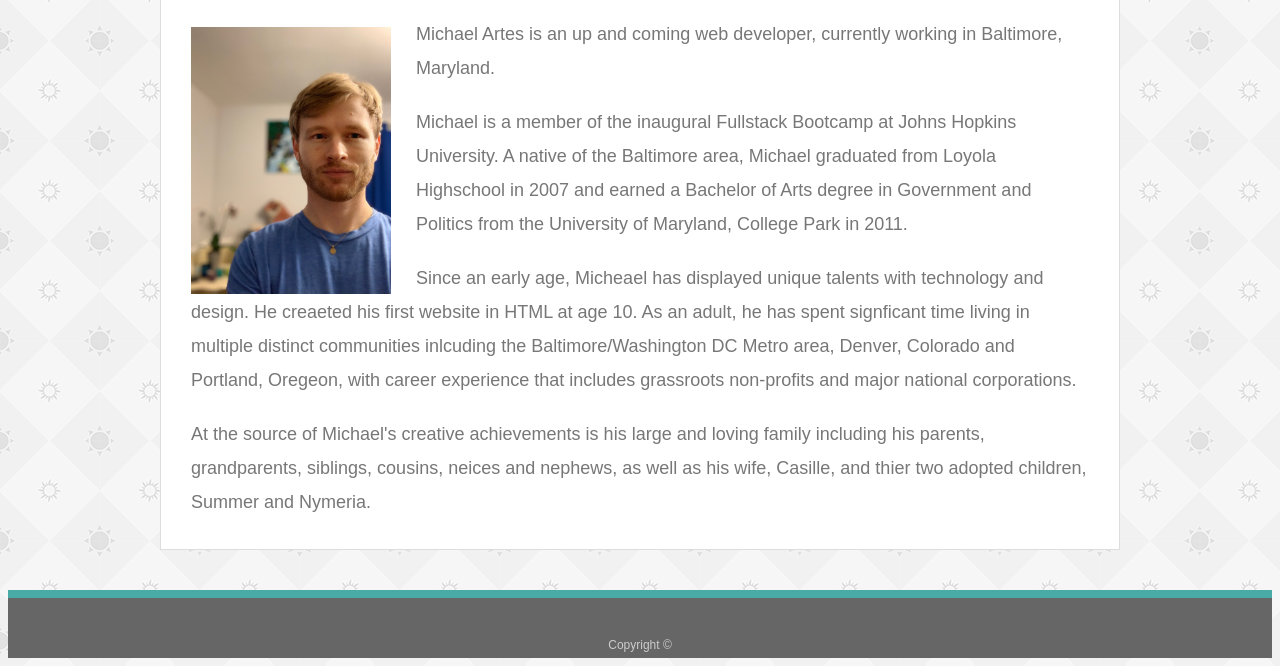
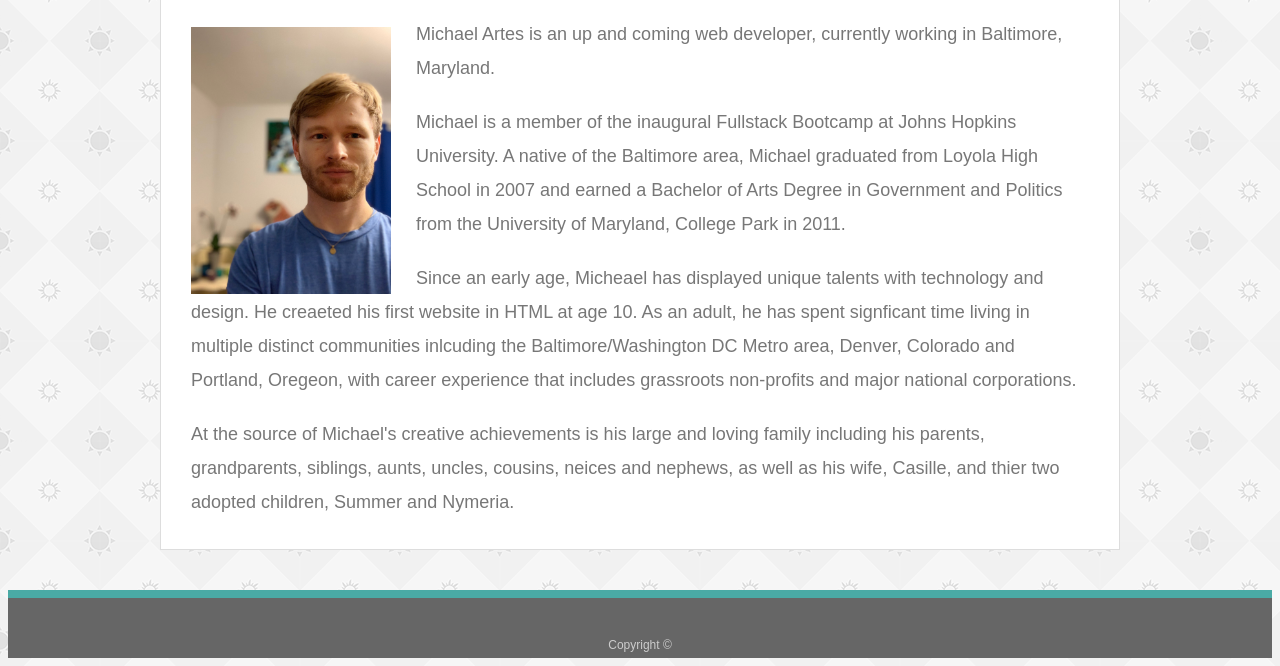
Before and after one commit to michaelartes89/Project-Portfolio, a plain HTML site: page index.html in a window 1280 px wide. Shown: the part 359-1025 px from the top of the page. Drawn offline with Linux system fonts and the light colour scheme.

Commit message:
adding update bio text

```diff
--- a/index.html
+++ b/index.html
@@ -32,9 +32,9 @@
                 <img src="assets/images/profilephoto101619.jpg" class="auth-image" alt="Michael Artes">
 
                 <p>Michael Artes is an up and coming web developer, currently working in Baltimore, Maryland.</p>
-                <p>Michael is a member of the inaugural Fullstack Bootcamp at Johns Hopkins University. A native of the Baltimore area, Michael graduated from Loyola Highschool in 2007 and earned a Bachelor of Arts degree in Government and Politics from the University of Maryland, College Park in 2011.</p>
+                <p>Michael is a member of the inaugural Fullstack Bootcamp at Johns Hopkins University. A native of the Baltimore area, Michael graduated from Loyola High School in 2007 and earned a Bachelor of Arts Degree in Government and Politics from the University of Maryland, College Park in 2011.</p>
                 <p>Since an early age, Micheael has displayed unique talents with technology and design. He creaeted his first website in HTML at age 10. As an adult, he has spent signficant time living in multiple distinct communities inlcuding the Baltimore/Washington DC Metro area, Denver, Colorado and Portland, Oregeon, with career experience that includes grassroots non-profits and major national corporations.</p>
-                <p>At the source of Michael's creative achievements is his large and loving family including his parents, grandparents, siblings, cousins, neices and nephews, as well as his wife, Casille, and thier two adopted children, Summer and Nymeria.</p>
+                <p>At the source of Michael's creative achievements is his large and loving family including his parents, grandparents, siblings, aunts, uncles, cousins, neices and nephews, as well as his wife, Casille, and thier two adopted children, Summer and Nymeria.</p>
 
 
             </section>
```
